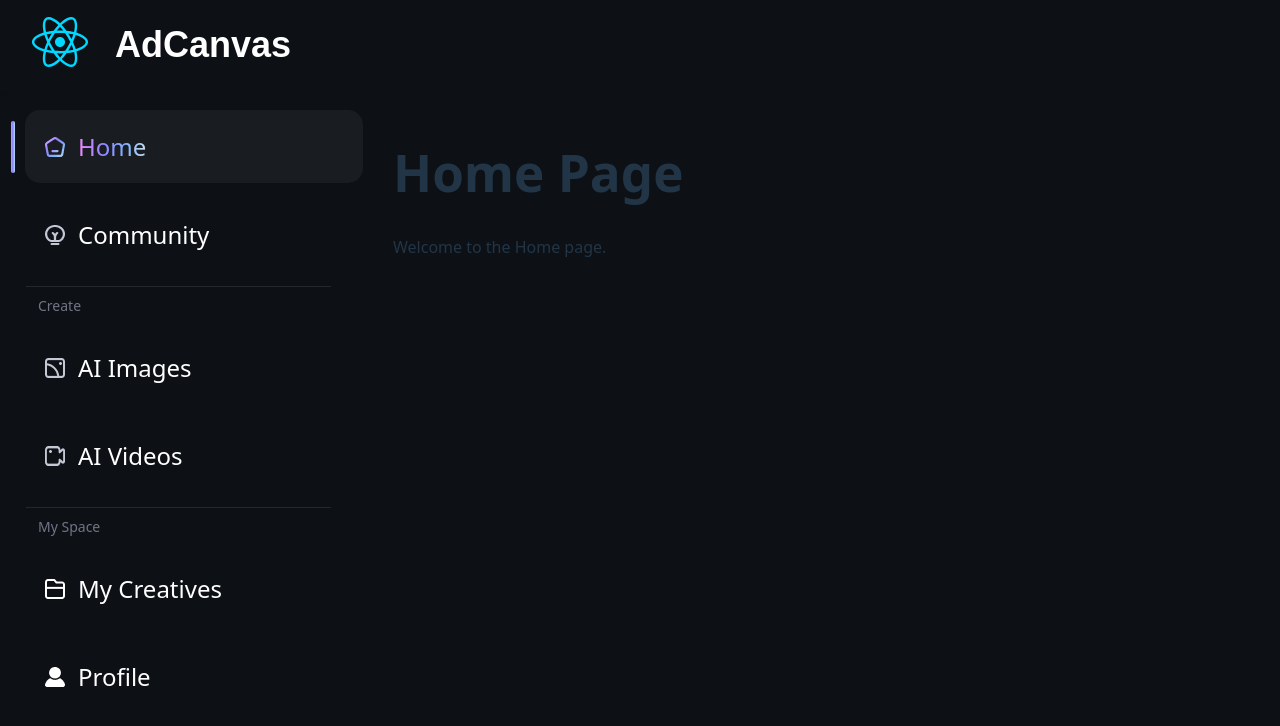
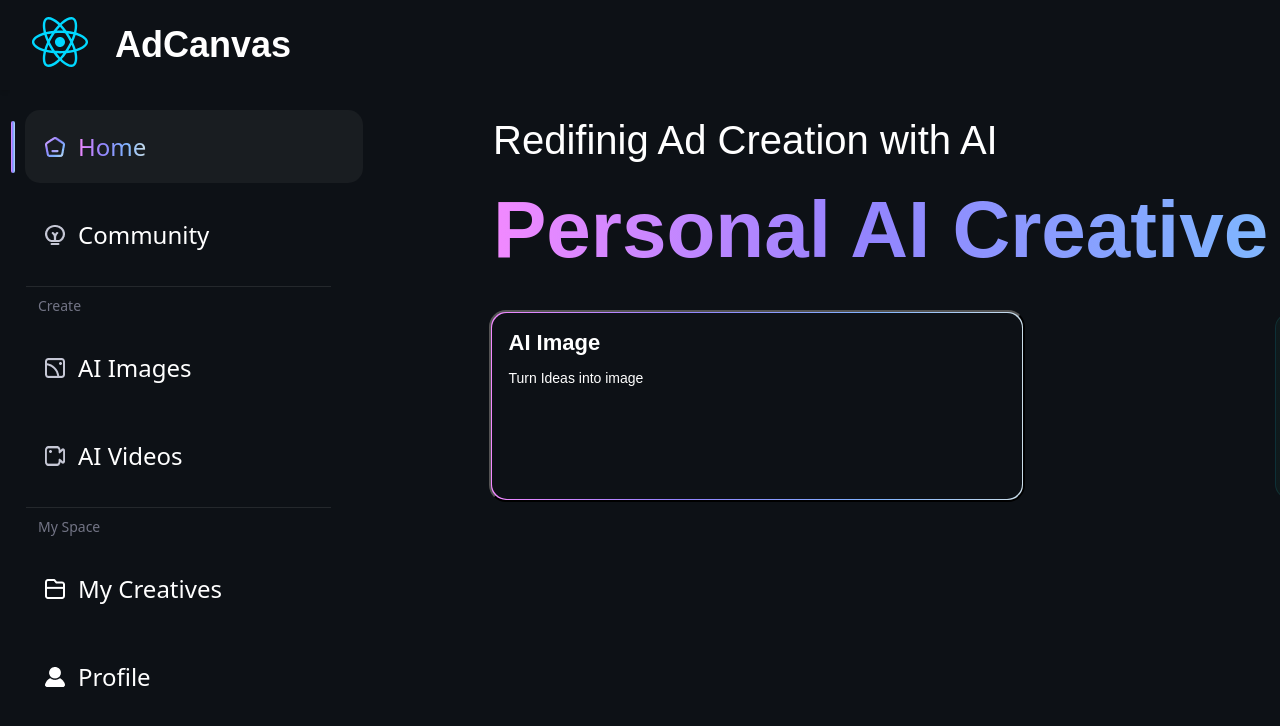
Before and after one commit to Capstone-AdCanvas/frontend, a React (Vite) app: page / in a window 1280 px wide. Shown: the top 726 px of the page. Built offline with nearby package versions, Linux system fonts and the light colour scheme; a web font is replaced by a local one.

Commit message:
design: AI Image, AI Video 버튼 디자인 완료

```diff
--- a/src/index.css
+++ b/src/index.css
@@ -2,6 +2,7 @@
   font-family: system-ui, Avenir, Helvetica, Arial, sans-serif;
   line-height: 1.5;
   font-weight: 400;
+  box-sizing: border-box;
 
   color-scheme: light dark;
   color: rgba(255, 255, 255, 0.87);
@@ -36,24 +37,6 @@ h1 {
   line-height: 1.1;
 }
 
-button {
-  border-radius: 8px;
-  border: 1px solid transparent;
-  padding: 0.6em 1.2em;
-  font-size: 1em;
-  font-weight: 500;
-  font-family: inherit;
-  background-color: #1a1a1a;
-  cursor: pointer;
-  transition: border-color 0.25s;
-}
-button:hover {
-  border-color: #646cff;
-}
-button:focus,
-button:focus-visible {
-  outline: 4px auto -webkit-focus-ring-color;
-}
 
 @media (prefers-color-scheme: light) {
   :root {
--- a/src/pages/Home/Home.css
+++ b/src/pages/Home/Home.css
@@ -0,0 +1,94 @@
+.homePage {
+    /* 전체 페이지 스타일이 필요하면 여기에 작성 */
+  }
+
+  .homePage__title {
+    display: flex;
+    flex-direction: column;
+    align-items: flex-start;
+    padding-left: 100px;
+    gap: 0px;
+  }
+
+  .home-subtitle {
+    color: #FFF;
+    font-size: 40px;
+    font-family: "Apple Lisung", sans-serif;
+    margin: 0;
+  }
+
+  .home-title {
+    font-size: 80px;
+    font-weight: bold;
+    font-family: "Apple SD Gothic Neo", sans-serif;
+    background: var(--gradient-text);
+    -webkit-background-clip: text;
+    -webkit-text-fill-color: transparent;
+    margin: 0;
+  }
+
+  .AI_buttons {
+    display: flex;
+    justify-content: center;
+    align-items: center;
+    gap: 250px;
+    margin-top: 20px;
+  }
+
+  .AI_buttons__image {
+    position: relative;
+    padding: 1px; /* border 역할 */
+    border-radius: 17px;
+    background: var(--gradient-text);
+    width: fit-content;
+    height: fit-content;
+  }
+
+  .AI_buttons__image--inner {
+    width: 530px;
+    height: 186px;
+    background: #0d1116;
+    border-radius: 15px;
+    display: flex;
+    flex-direction: column;
+    align-items: flex-start;
+    justify-content: flex-start;
+    box-sizing: border-box;
+    padding: 17px;
+    gap: 0px;
+  }
+
+  .AI_buttons h3 {
+    color: white;
+    font-size: 22px;
+    font-family: "Apple SD Gothic Neo", sans-serif;
+    margin: 0;
+  }
+
+  .AI_buttons p {
+    color: white;
+    font-size: 14px;
+    font-family: "PingFangSC", sans-serif;;
+  }
+
+
+  .AI_buttons__video {
+    width: 530px;
+    height: 186px;
+    background: linear-gradient(
+      90deg,
+      rgba(82, 255, 186, 0.04) 0%,
+      rgba(82, 255, 186, 0.04) 9%,
+      rgba(35, 250, 236, 0.04) 47%,
+      rgba(0, 170, 255, 0.04) 88%
+    );
+    border-radius: 15px;
+    display: flex;
+    flex-direction: column;
+    align-items: flex-start;
+    justify-content: flex-start;
+    box-sizing: border-box;
+    padding: 17px;
+    gap: 0px;
+    border: 1px solid rgba(27, 229, 236, 0.12);
+}
--- a/src/pages/Home/Home.jsx
+++ b/src/pages/Home/Home.jsx
@@ -1,10 +1,28 @@
 import React from "react";
+import "./Home.css";
 
 function Home() {
   return (
-    <div>
-      <h1>Home Page</h1>
-      <p>Welcome to the Home page.</p>
+    <div className="homePage">
+      <div className="homePage__title">
+        <p className="home-subtitle">Redifinig Ad Creation with AI</p>
+        <h3 className="home-title">Personal AI Creative Studio</h3>
+      </div>
+      <div className="AI_buttons">
+        <button className="AI_buttons__image">
+          <div className="AI_buttons__image--inner">
+            <h3>AI Image</h3>
+            <p>Turn Ideas into image</p>
+        </div>
+        </button>
+        <button className="AI_buttons__video">
+        <h3>AI Video</h3>
+        <p>Turn Ideas into Video</p>
+          </button>
+      </div>
+      <div className="others">
+
+      </div>
     </div>
   );
 }
```
